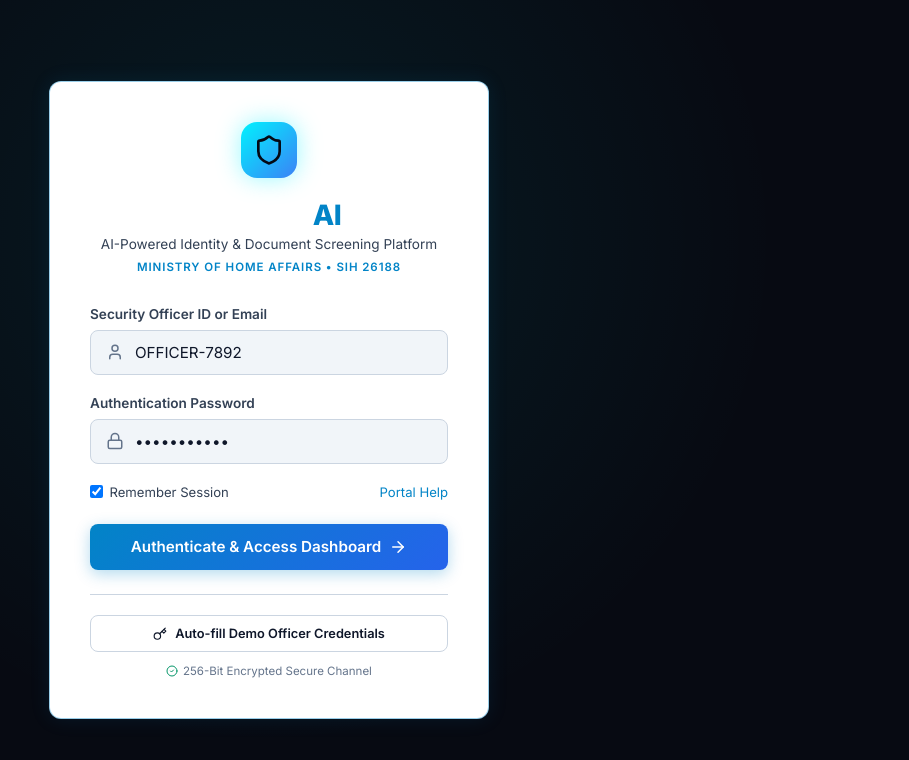
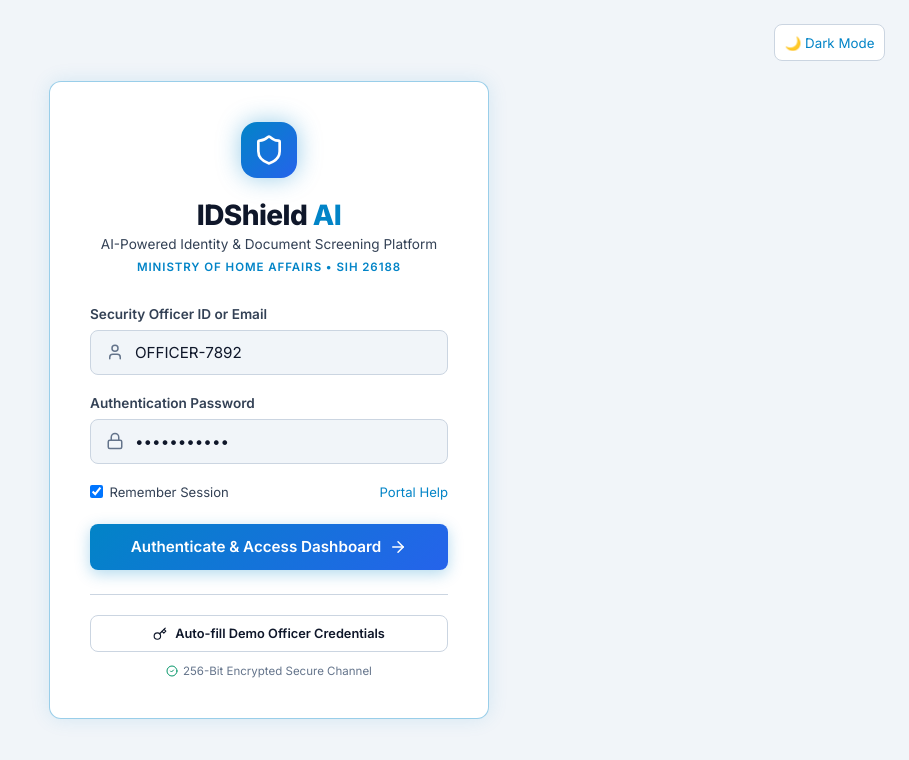
Before and after one commit to Hariprasath2611/SIH26188-SIH2026, a React (Vite) app in the folder frontend/: page /login in a window 1280 px wide. Shown: the top 760 px of the page, without its empty margins (371-1280 px from the left). Built offline with nearby package versions, Linux system fonts and the light colour scheme.

Commit message:
Updating the Project

```diff
--- a/frontend/src/pages/Login.jsx
+++ b/frontend/src/pages/Login.jsx
@@ -2,7 +2,7 @@
 import axios from 'axios';
 import { Shield, Lock, User, Key, CheckCircle2, ArrowRight } from 'lucide-react';
 
-export default function Login({ onLoginSuccess }) {
+export default function Login({ onLoginSuccess, theme, onToggleTheme }) {
   const [officerId, setOfficerId] = useState('OFFICER-7892');
   const [password, setPassword] = useState('password123');
   const [loading, setLoading] = useState(false);
@@ -42,9 +42,30 @@
       display: 'flex',
       alignItems: 'center',
       justifyContent: 'center',
-      background: 'radial-gradient(circle at 50% 30%, rgba(0, 242, 254, 0.08) 0%, transparent 60%), #070a12',
-      padding: '2rem'
+      background: 'var(--bg-dark)',
+      padding: '2rem',
+      position: 'relative'
     }}>
+      {onToggleTheme && (
+        <button
+          onClick={onToggleTheme}
+          title="Toggle Theme"
+          style={{
+            position: 'absolute',
+            top: '1.5rem',
+            right: '1.5rem',
+            background: 'var(--bg-card)',
+            border: '1px solid var(--border-color)',
+            color: 'var(--primary-cyan)',
+            padding: '0.6rem',
+            borderRadius: '8px',
+            cursor: 'pointer'
+          }}
+        >
+          {theme === 'light' ? '🌙 Dark Mode' : '☀️ Light Mode'}
+        </button>
+      )}
+
       <div className="cyber-card glow" style={{ maxWidth: '440px', width: '100%', padding: '2.5rem' }}>
         {/* Header */}
         <div style={{ textAlign: 'center', marginBottom: '2rem' }}>
@@ -52,17 +73,17 @@
             width: '56px',
             height: '56px',
             borderRadius: '16px',
-            background: 'linear-gradient(135deg, #00f2fe 0%, #3b82f6 100%)',
+            background: 'linear-gradient(135deg, #0284c7 0%, #2563eb 100%)',
             display: 'flex',
             alignItems: 'center',
             justifyContent: 'center',
             margin: '0 auto 1.25rem auto',
-            boxShadow: '0 0 25px rgba(0, 242, 254, 0.4)'
+            boxShadow: '0 0 25px rgba(2, 132, 199, 0.4)'
           }}>
-            <Shield size={32} color="#040914" />
+            <Shield size={32} color="#ffffff" />
           </div>
 
-          <h1 style={{ fontSize: '1.75rem', fontWeight: 800, color: '#fff', letterSpacing: '-0.02em' }}>
+          <h1 style={{ fontSize: '1.75rem', fontWeight: 800, color: 'var(--text-main)', letterSpacing: '-0.02em' }}>
             IDShield <span style={{ color: 'var(--primary-cyan)' }}>AI</span>
           </h1>
           <div style={{ fontSize: '0.85rem', color: 'var(--text-muted)', marginTop: '0.25rem' }}>
```
